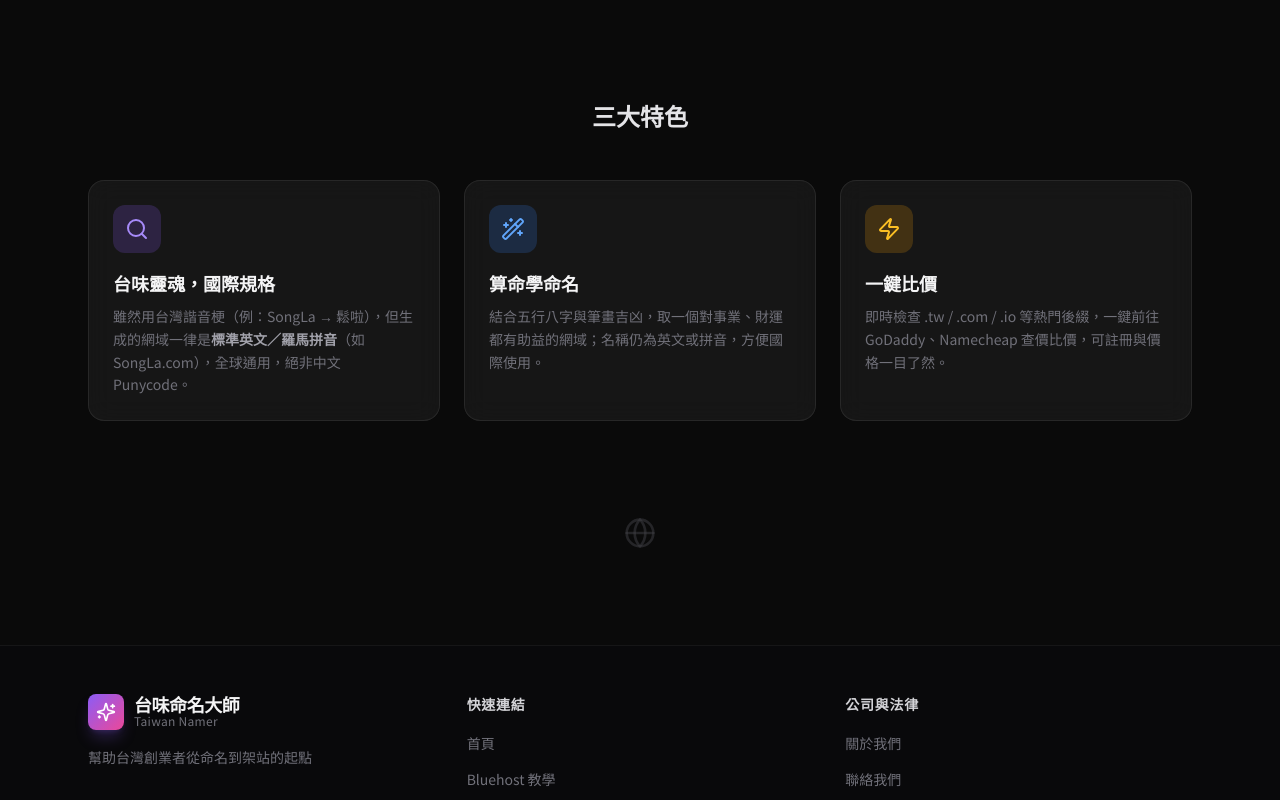
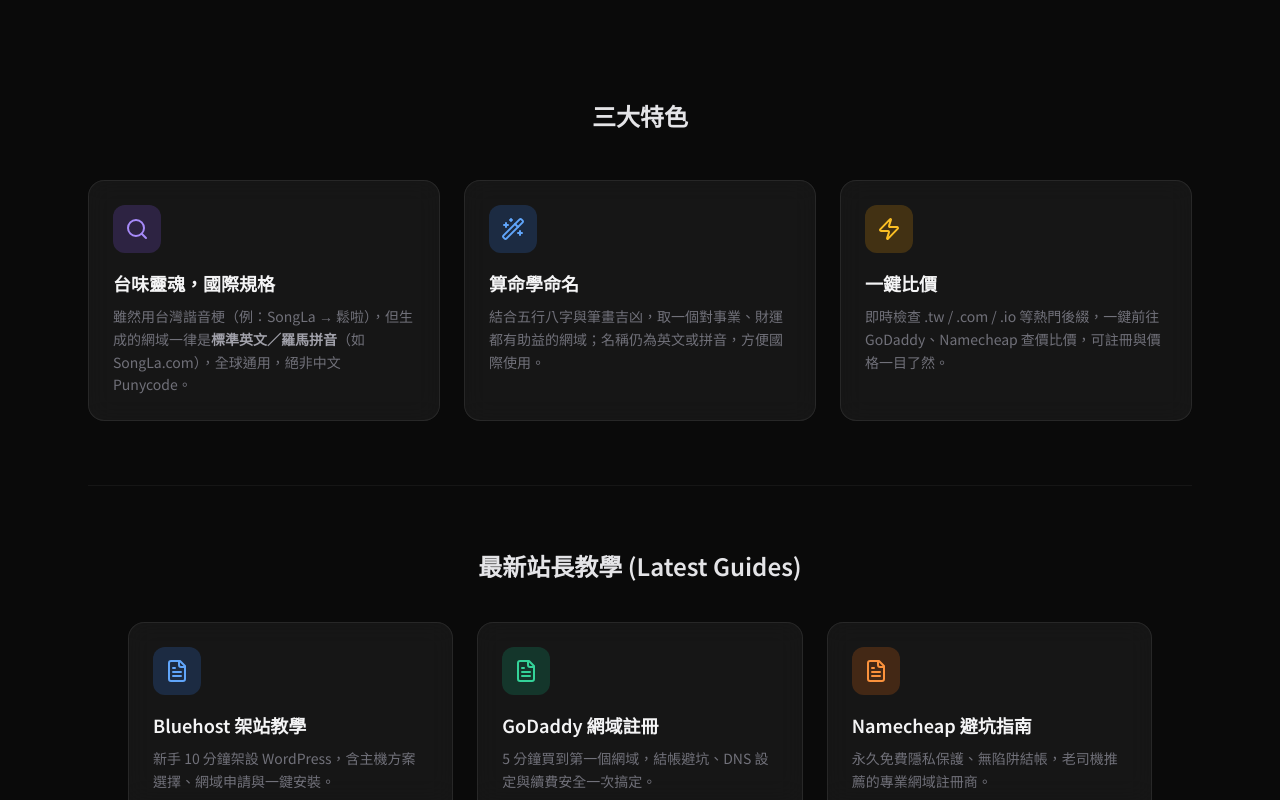
Before and after one commit to taiwan-namer/taiwan-namer, a Next.js app: page / in a window 1280 px wide. Shown: the part 2000-2800 px from the top of the page. Built offline with nearby package versions, Linux system fonts and the light colour scheme.

Commit message:
Update UI and add affiliate buttons

```diff
--- a/app/blog/godaddy-tutorial/page.tsx
+++ b/app/blog/godaddy-tutorial/page.tsx
@@ -39,7 +39,7 @@
             />
 
             <div className="bg-blue-900/20 border border-blue-500/30 p-4 rounded-lg my-6 text-sm text-blue-200">
-              <p><strong>🔔 讀者權益聲明：</strong> 本文包含聯盟行銷連結。若您透過連結至 GoDaddy 註冊網域，本站將可能獲得分潤獎金，用以維持本站免費運作，且<strong>不會</strong>增加您的購買成本。</p>
+              <p><strong>🔔 讀者權益聲明：</strong> 本文包含聯盟行銷連結。若您透過連結購買，本站將獲得分潤，這不會增加您的成本，且有助於本站持續提供免費工具。</p>
             </div>
 
             {/* ========== 前言 ========== */}
--- a/app/blog/namecheap-tutorial/page.tsx
+++ b/app/blog/namecheap-tutorial/page.tsx
@@ -39,7 +39,7 @@
             />
 
             <div className="bg-blue-900/20 border border-blue-500/30 p-4 rounded-lg my-6 text-sm text-blue-200">
-              <p><strong>🔔 讀者權益聲明：</strong> 本文包含聯盟行銷連結。若您透過連結至 Namecheap 註冊網域，本站將可能獲得分潤獎金，用以維持本站免費運作，且<strong>不會</strong>增加您的購買成本。</p>
+              <p><strong>🔔 讀者權益聲明：</strong> 本文包含聯盟行銷連結。若您透過連結購買，本站將獲得分潤，這不會增加您的成本，且有助於本站持續提供免費工具。</p>
             </div>
 
             {/* ========== 前言 ========== */}
--- a/app/page.tsx
+++ b/app/page.tsx
@@ -1,6 +1,7 @@
 "use client";
 
 import { useState } from "react";
+import Link from "next/link";
 import {
   Sparkles,
   Search,
@@ -10,6 +11,7 @@
   Loader2,
   AlertCircle,
   ExternalLink,
+  FileText,
 } from "lucide-react";
 import { PricingTable, CTAButton } from "@/components/BlogParts";
 
@@ -137,13 +139,13 @@
 
           {/* 右邊選單 */}
           <div className="flex items-center gap-6">
-            <a
+            <Link
               href="/blog"
               className="text-sm font-medium text-zinc-400 hover:text-violet-300 transition-colors flex items-center gap-1.5"
             >
-              <Globe className="w-4 h-4" />
-              部落格教學
-            </a>
+              <FileText className="w-4 h-4" />
+              教學文章
+            </Link>
           </div>
         </div>
       </nav>
@@ -411,6 +413,66 @@
           </div>
         </section>
 
+        {/* 最新站長教學 (Latest Guides) */}
+        <section className="pt-16 pb-20 border-t border-white/5">
+          <h2 className="text-2xl font-semibold text-center text-zinc-200 mb-10">
+            最新站長教學 (Latest Guides)
+          </h2>
+          <div className="grid grid-cols-1 md:grid-cols-3 gap-6 max-w-5xl mx-auto">
+            <Link
+              href="/blog/bluehost-tutorial"
+              className="glass rounded-2xl p-6 border border-white/5 hover:border-blue-500/30 transition-all group block text-left"
+            >
+              <div className="w-12 h-12 rounded-xl bg-blue-500/20 flex items-center justify-center mb-4 group-hover:bg-blue-500/30 transition-colors">
+                <FileText className="w-6 h-6 text-blue-400" />
+              </div>
+              <h3 className="font-semibold text-lg text-zinc-100 mb-2 group-hover:text-blue-300 transition-colors">
+                Bluehost 架站教學
+              </h3>
+              <p className="text-zinc-500 text-sm leading-relaxed">
+                新手 10 分鐘架設 WordPress，含主機方案選擇、網域申請與一鍵安裝。
+              </p>
+              <span className="inline-flex items-center gap-1 text-blue-400 text-sm font-medium mt-3">
+                閱讀全文 <ExternalLink className="w-4 h-4" />
+              </span>
+            </Link>
+            <Link
+              href="/blog/godaddy-tutorial"
+              className="glass rounded-2xl p-6 border border-white/5 hover:border-emerald-500/30 transition-all group block text-left"
+            >
+              <div className="w-12 h-12 rounded-xl bg-emerald-500/20 flex items-center justify-center mb-4 group-hover:bg-emerald-500/30 transition-colors">
+                <FileText className="w-6 h-6 text-emerald-400" />
+              </div>
+              <h3 className="font-semibold text-lg text-zinc-100 mb-2 group-hover:text-emerald-300 transition-colors">
+                GoDaddy 網域註冊
+              </h3>
+              <p className="text-zinc-500 text-sm leading-relaxed">
+                5 分鐘買到第一個網域，結帳避坑、DNS 設定與續費安全一次搞定。
+              </p>
+              <span className="inline-flex items-center gap-1 text-emerald-400 text-sm font-medium mt-3">
+                閱讀全文 <ExternalLink className="w-4 h-4" />
+              </span>
+            </Link>
+            <Link
+              href="/blog/namecheap-tutorial"
+              className="glass rounded-2xl p-6 border border-white/5 hover:border-orange-500/30 transition-all group block text-left"
+            >
+              <div className="w-12 h-12 rounded-xl bg-orange-500/20 flex items-center justify-center mb-4 group-hover:bg-orange-500/30 transition-colors">
+                <FileText className="w-6 h-6 text-orange-400" />
+              </div>
+              <h3 className="font-semibold text-lg text-zinc-100 mb-2 group-hover:text-orange-300 transition-colors">
+                Namecheap 避坑指南
+              </h3>
+              <p className="text-zinc-500 text-sm leading-relaxed">
+                永久免費隱私保護、無陷阱結帳，老司機推薦的專業網域註冊商。
+              </p>
+              <span className="inline-flex items-center gap-1 text-orange-400 text-sm font-medium mt-3">
+                閱讀全文 <ExternalLink className="w-4 h-4" />
+              </span>
+            </Link>
+          </div>
+        </section>
+
         {/* 裝飾用 Globe 圖示（可選） */}
         <div className="flex justify-center text-zinc-700/50 pt-8">
           <Globe className="w-8 h-8" />
```
